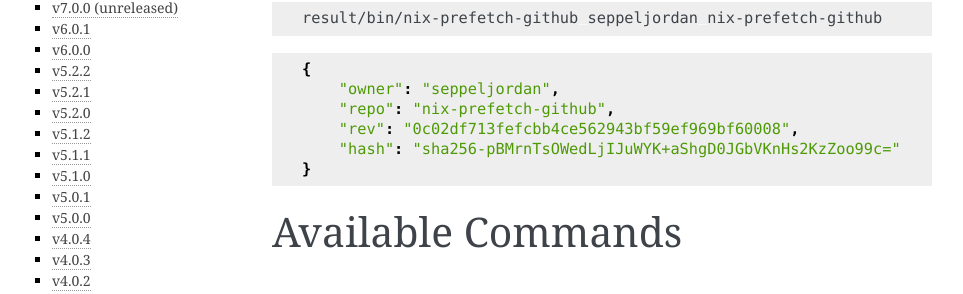
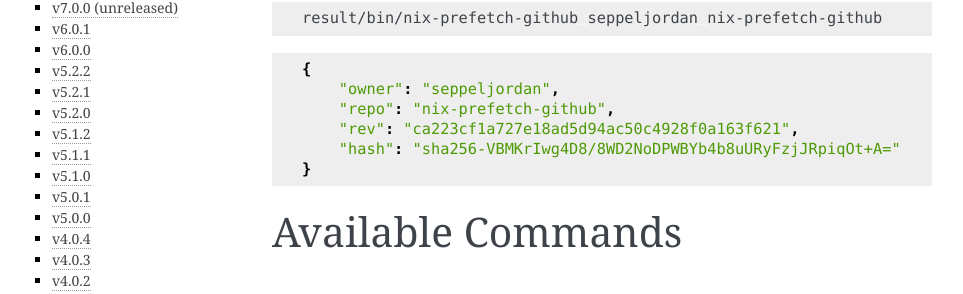
Before and after one commit to seppeljordan/nix-prefetch-github, a Sphinx documentation site: the page built from docs/README.rst, in a window 1280 px wide and 900 px high. Shown: the part 307-601 px from the top of the window, without its empty margins (148-1111 px from the left). Built offline with Sphinx 7.4.7, drawn with Linux system fonts in a browser that asks for light colours; the version number could not be read and is left out.

Commit message:
Prepare version 7.0.0

```diff
--- a/README.org
+++ b/README.org
@@ -18,8 +18,8 @@
   {
       "owner": "seppeljordan",
       "repo": "nix-prefetch-github",
-      "rev": "0c02df713fefcbb4ce562943bf59ef969bf60008",
-      "hash": "sha256-pBMrnTsOWedLjIJuWYK+aShgD0JGbVKnHs2KzZoo99c="
+      "rev": "ca223cf1a727e18ad5d94ac50c4928f0a163f621",
+      "hash": "sha256-VBMKrIwg4D8/8WD2NoDPWBYb4b8uURyFzjJRpiqOt+A="
   }
   #+end_example
 
--- a/docs/README.rst
+++ b/docs/README.rst
@@ -19,8 +19,8 @@ Command Line Example
    {
        "owner": "seppeljordan",
        "repo": "nix-prefetch-github",
-       "rev": "0c02df713fefcbb4ce562943bf59ef969bf60008",
-       "hash": "sha256-pBMrnTsOWedLjIJuWYK+aShgD0JGbVKnHs2KzZoo99c="
+       "rev": "ca223cf1a727e18ad5d94ac50c4928f0a163f621",
+       "hash": "sha256-VBMKrIwg4D8/8WD2NoDPWBYb4b8uURyFzjJRpiqOt+A="
    }
 
 Available Commands
```
Also changed, not shown: 2 other files.
